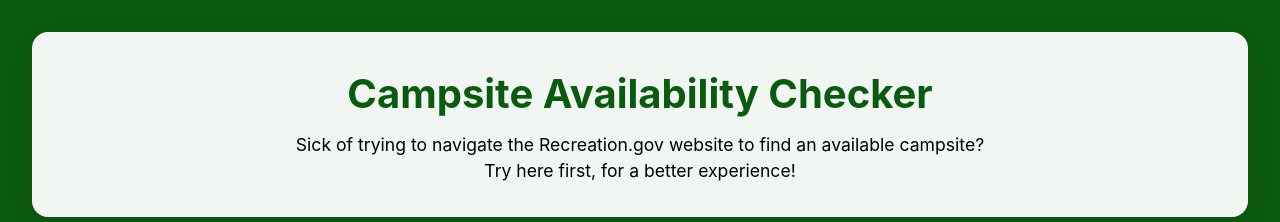
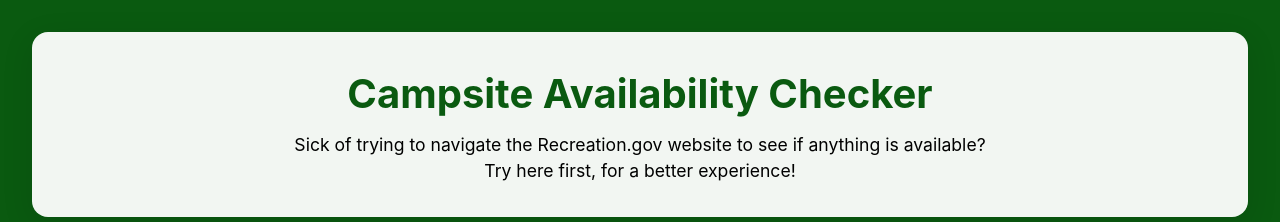
Before and after one commit to WebDeverDan/campsite-availabilty-checker, a React (Vite) app: page / in a window 1280 px wide. Shown: the top 222 px of the page. Built offline with nearby package versions, Linux system fonts and the light colour scheme; no server answers.

Commit message:
updated header text

```diff
--- a/src/App.jsx
+++ b/src/App.jsx
@@ -95,7 +95,7 @@ function App() {
       <header className="app-header">
         <div className="header-content">
           <h1>Campsite Availability Checker</h1>
-          <p>Sick of trying to navigate the Recreation.gov website to find an available campsite?</p>
+          <p>Sick of trying to navigate the Recreation.gov website to see if anything is available?</p>
           <p>Try here first, for a better experience!</p>
         </div>
       </header>
```
